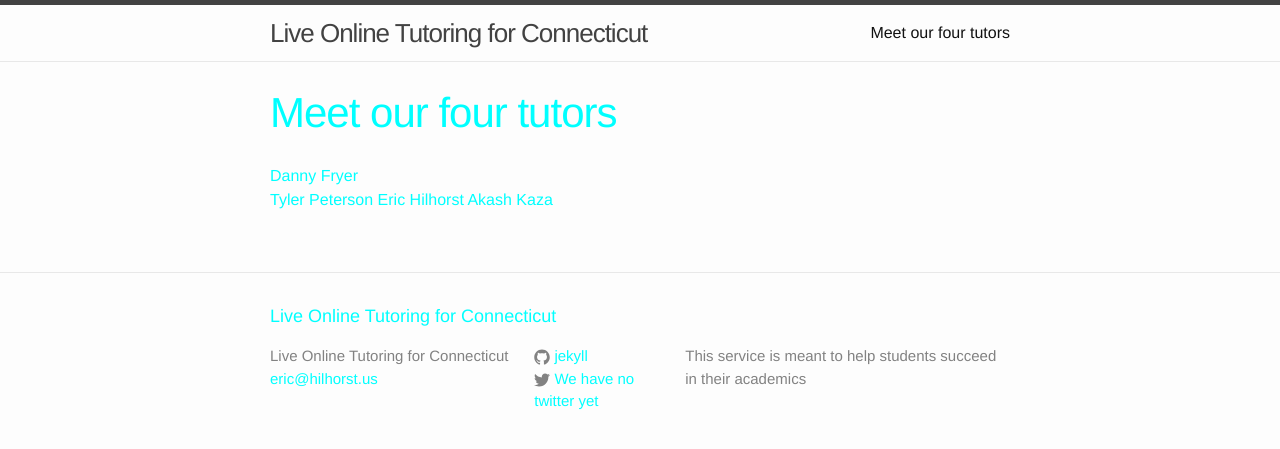
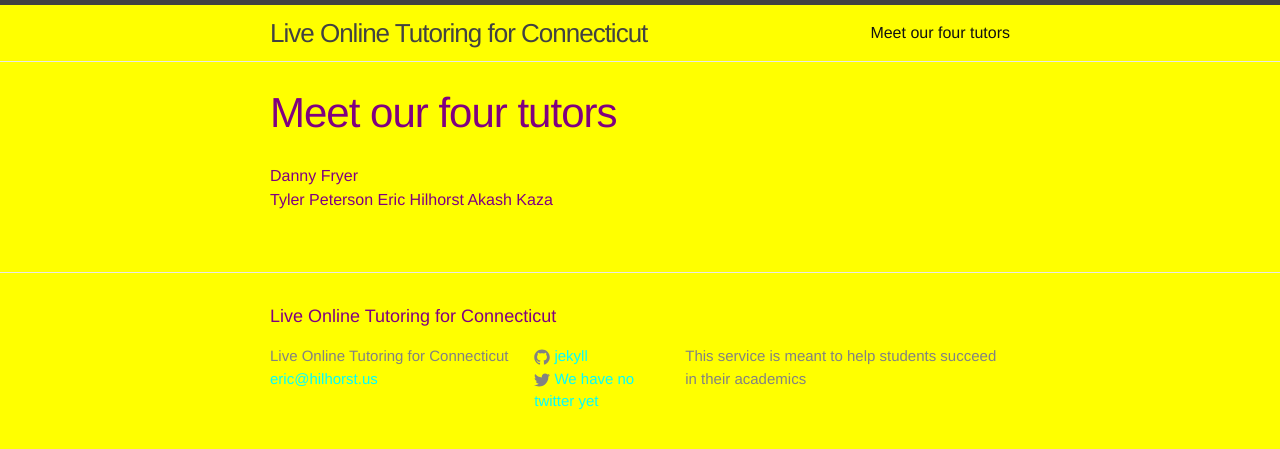
Before and after one commit to pepe454/pepe454.github.io, a Jekyll site: the page built from about.md, in a window 1280 px wide. Shown: the top 449 px of the page. Built offline with Jekyll 4.4.1, drawn with Linux system fonts in a browser that asks for light colours.

Commit message:
Update _base.scss

```diff
--- a/_sass/_base.scss
+++ b/_sass/_base.scss
@@ -15,8 +15,8 @@ dl, dd, ol, ul, figure {
  */
 body {
     font: $base-font-weight #{$base-font-size}/#{$base-line-height} $base-font-family;
-    color: cyan;
-    background-color: $background-color;
+    color: purple;
+    background-color: yellow;
     -webkit-text-size-adjust: 100%;
     -webkit-font-feature-settings: "kern" 1;
     -moz-font-feature-settings: "kern" 1;
```
